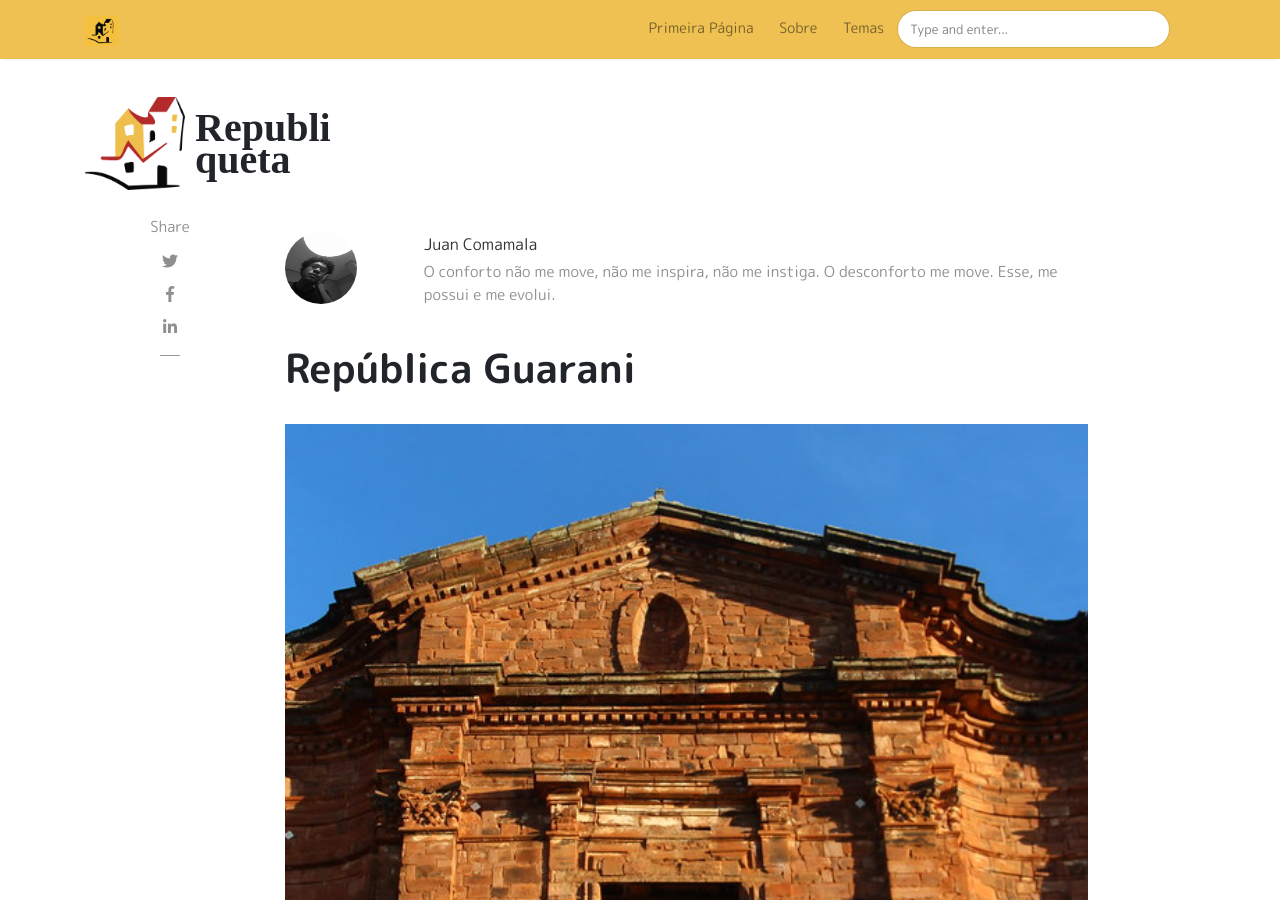
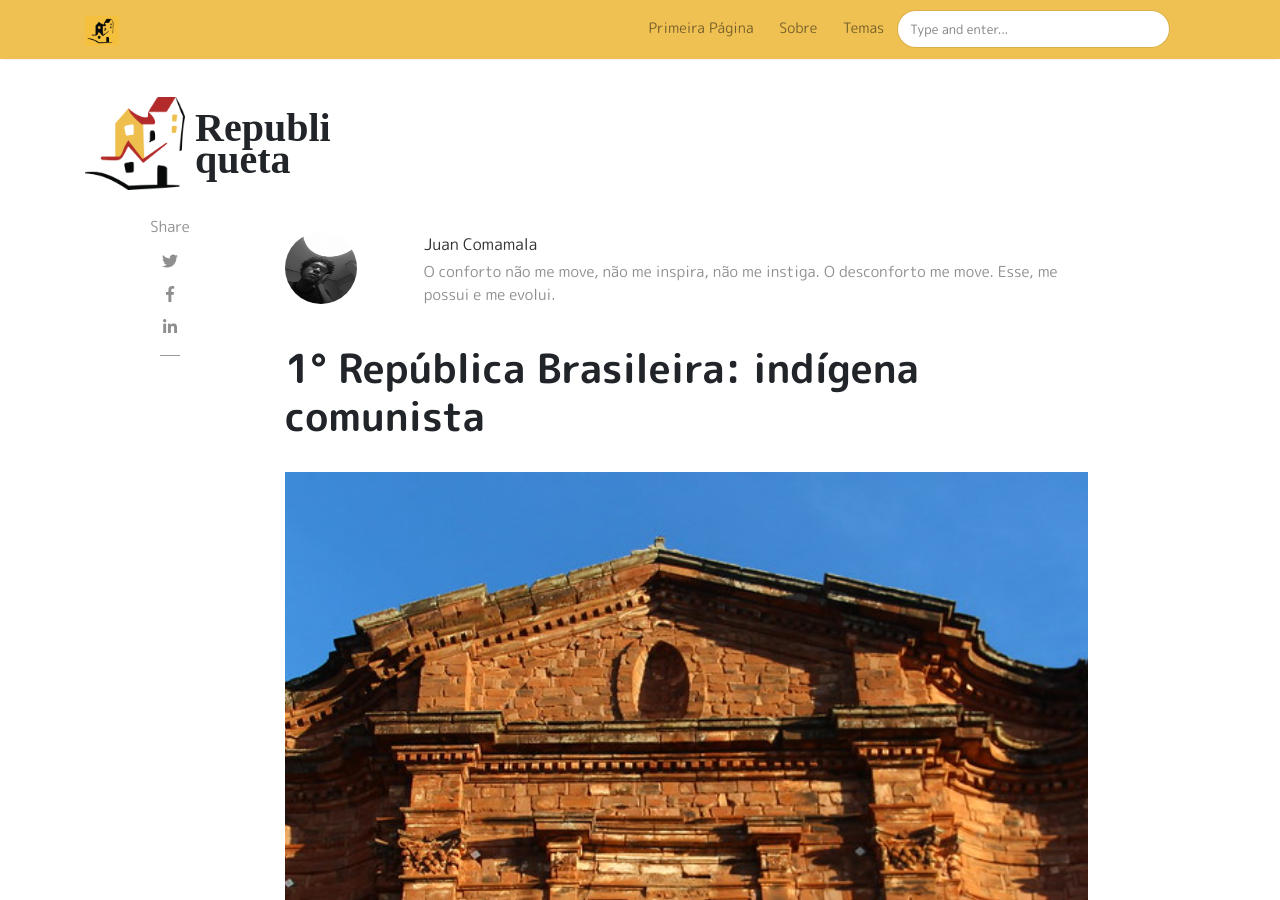
Before and after one commit to rafaelabcaffaro/republiqueta.github.io, a Jekyll site: the page built from _posts/2020-08-22-republica-guarani.md, in a window 1280 px wide and 900 px high. Built offline with Jekyll 4.4.1, drawn with Linux system fonts in a browser that asks for light colours; nearby versions of some CDN libraries; some web fonts are replaced; comment, search, counter and statistics services are not loaded.

Commit message:
rebuild pages

```diff
--- a/_posts/2020-08-22-republica-guarani.md
+++ b/_posts/2020-08-22-republica-guarani.md
@@ -1,6 +1,6 @@
 ---
 layout: post
-title: 'República Guarani'
+title: '1° República Brasileira: indígena comunista'
 author: juan
 description:
 categories:
```
